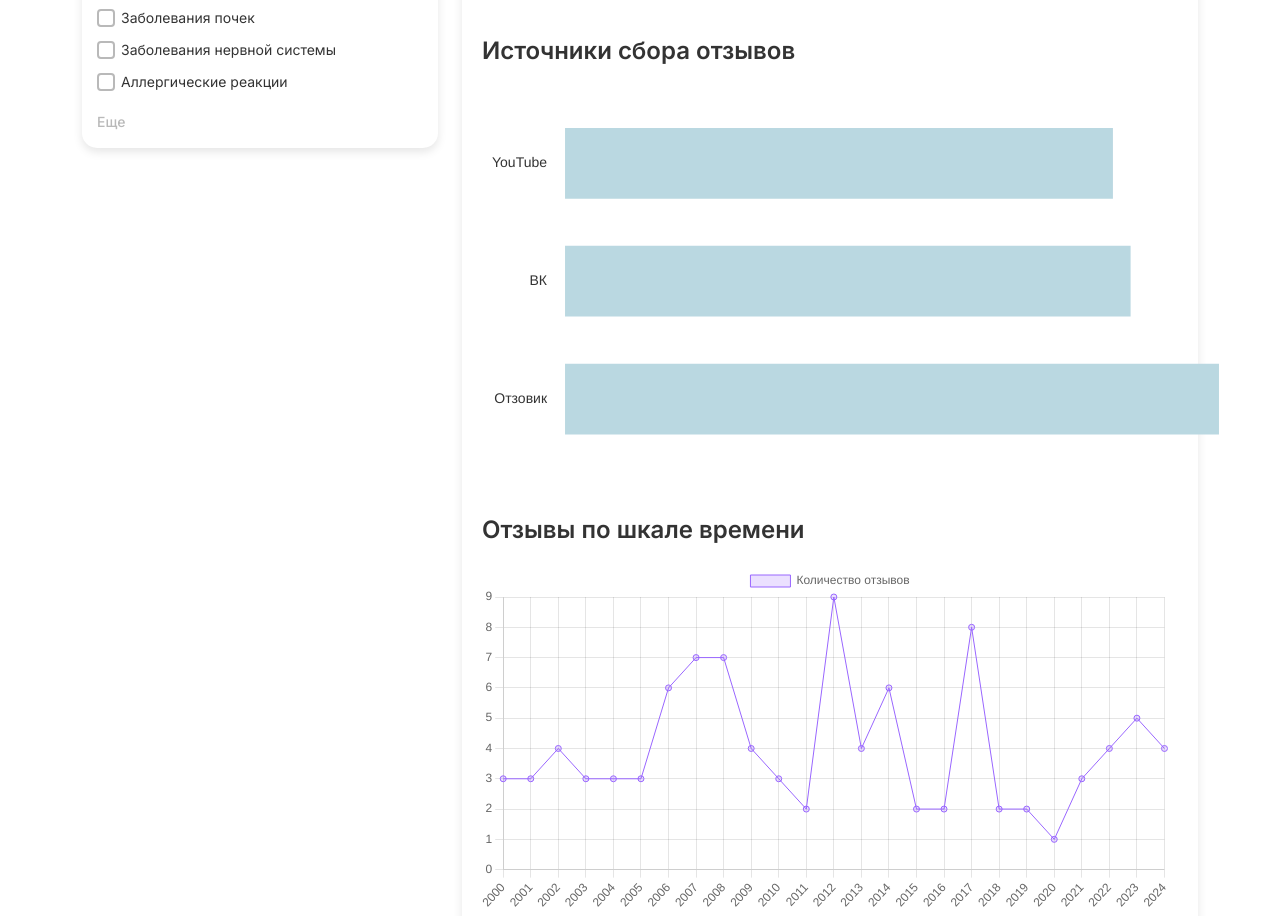
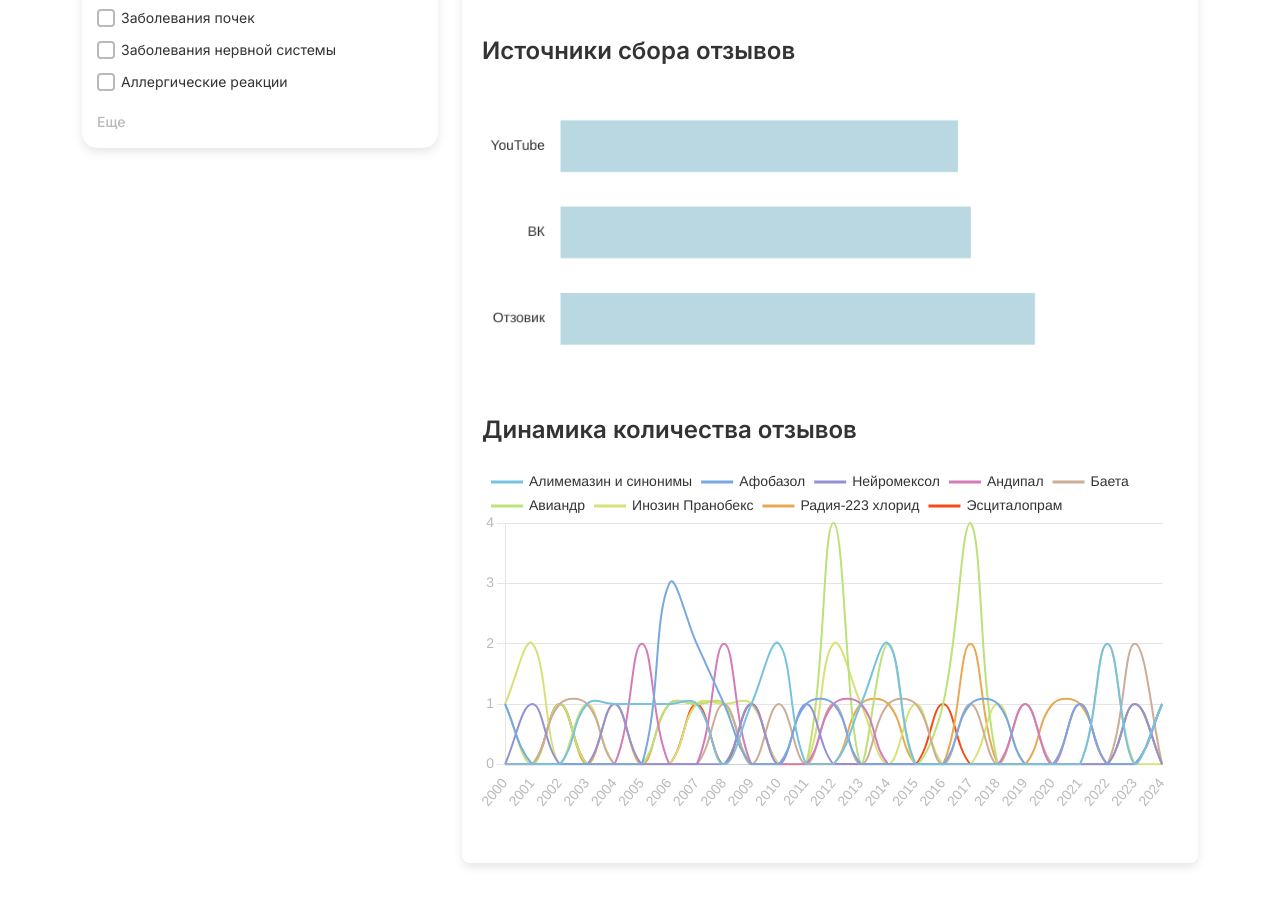
Before and after one commit to ksumarshmallow/MEDBIOTECH, a plain HTML site: page public/index.html in a window 1280 px wide. Shown: the part 840-1756 px from the top of the page. After the commit the page ends 1723 px from the top, so only its background shows below. Drawn offline with nearby package versions, Linux system fonts and the light colour scheme.

Commit message:
bar and time charts updated

```diff
--- a/public/index.html
+++ b/public/index.html
@@ -237,10 +237,10 @@
                 </div>
                 <div class="chart-block" id="sources-chart-block">
                     <h3>Источники сбора отзывов</h3>
-                    <canvas id="sources-chart"></canvas>
+                    <canvas id="sources-bar-chart"></canvas>
                 </div>
                 <div class="chart-block">
-                    <h3>Отзывы по шкале времени</h3>
+                    <h3>Динамика количества отзывов</h3>
                     <canvas id="timeline-chart"></canvas>
                 </div>
             </div>
--- a/public/scripts/dataloader.js
+++ b/public/scripts/dataloader.js
@@ -56,9 +56,6 @@ export function filterReviews() {
         const reviewCatSymptoms = review.НР.split('; ').map(source => source.trim());
         const matchesCatSymptoms = selectedCatSymptoms.length === 0 ||
                                   selectedCatSymptoms.some(cat => reviewCatSymptoms.includes(cat));
-
-        // console.log(`${selectedCatSymptoms}, ${reviewCatSymptoms.some(source => source.includes(selectedCatSymptoms))}`)
-        // console.log(`Отзыв: ${review.Лекарство}, Источник: ${review.Источник}, Год: ${review.Год}, НР: ${reviewCatSymptoms}`);
 
         return matchesDrug && matchesSource && matchesYear && matchesCatSymptoms;
     });
@@ -181,8 +178,10 @@ function updateCharts(filteredReviews) {
     const sourcesLabels = Object.keys(sourcesData);
     const sourcesValues = Object.values(sourcesData);
 
-    const sourcesChartCanvas = document.getElementById('sources-chart').getContext('2d');
-    const sourcesChartInstance = new Chart(sourcesChartCanvas, {
+    const sourcesChartCanvas = document.getElementById('sources-bar-chart').getContext('2d');
+
+    if (sourcesChartInstance) sourcesChartInstance.destroy();
+    sourcesChartInstance = new Chart(sourcesChartCanvas, {
         type: 'bar',
         data: {
             labels: sourcesLabels,
@@ -198,8 +197,8 @@ function updateCharts(filteredReviews) {
         },
         options: {
             indexAxis: 'y',
-            responsive: false,
-            maintainAspectRatio: false,
+            responsive: true,
+            maintainAspectRatio: true,
             plugins: {
                 legend: {
                     display: false,
@@ -237,7 +236,7 @@ function updateCharts(filteredReviews) {
                     ticks: {
                         color: '#333',
                         font: {
-                            size: 14,
+                            size: 16,
                             weight: 'normal'
                         },
                         align: 'left',
@@ -251,32 +250,106 @@ function updateCharts(filteredReviews) {
 
     // 4. Отзывы по шкале времени
     const timelineData = {};
+
+    //  группировка по лекарствам и годам
     filteredReviews.forEach(review => {
-        timelineData[review.Год] = (timelineData[review.Год] || 0) + 1;
+        if (!timelineData[review.Лекарство]) {
+            timelineData[review.Лекарство] = {};
+        }
+        timelineData[review.Лекарство][review.Год] =
+            (timelineData[review.Лекарство][review.Год] || 0) + 1;
     });
-    const timelineLabels = Object.keys(timelineData).sort();
-    const timelineValues = timelineLabels.map(year => timelineData[year]);
 
-    console.log(`${timelineData}`)
+    const timelineLabels = [...new Set(filteredReviews.map(r => r.Год))].sort();
+
+    let maxReviews = 0;
+    Object.keys(timelineData).forEach(drug => {
+        Object.values(timelineData[drug]).forEach(reviews => {
+            if (reviews > maxReviews) {
+                maxReviews = reviews;
+            }
+        });
+    });
+
+    // для каждого лекарства свой датасет
+    function generateMultiGradientColors(colors, count) {
+        if (count <= colors.length) {
+            return colors.slice(0, count); // Если лекарств мало, берем готовые цвета
+        }
+
+        const resultColors = [];
+        for (let i = 0; i < count; i++) {
+            const ratio = i / (count - 1);
+            const index = Math.floor(ratio * (colors.length - 1)); // Находим, между какими цветами интерполировать
+            const nextIndex = Math.min(index + 1, colors.length - 1);
+
+            const start = colors[index].match(/\w\w/g).map(c => parseInt(c, 16));
+            const end = colors[nextIndex].match(/\w\w/g).map(c => parseInt(c, 16));
+
+            const color = start.map((c, j) => Math.round(c + (end[j] - c) * (ratio * (colors.length - 1) - index)));
+            resultColors.push(`#${color.map(c => c.toString(16).padStart(2, '0')).join('')}`);
+        }
+        return resultColors;
+    }
+
+    // const baseColors = ['#BAD8E1', '#BAC0E1', '#E1BACD', '#D6E1BA', '#DCDCDC', '#F54C19'];
+    const baseColors = ['#78C2E1', '#7898E1', '#E178B3', '#B7E178', '#E1E178', '#F54C19'];
+
+    const drugNames = Object.keys(timelineData);
+    const drugColors = generateMultiGradientColors(baseColors, drugNames.length);
+
+    const datasets = drugNames.map((drug, index) => ({
+        label: drug,
+        data: timelineLabels.map(year => timelineData[drug][year] || 0),
+        borderColor: drugColors[index] || '#9966FF',
+        backgroundColor: drugColors[index] || '#9966FF',
+        borderWidth: 2,
+        pointRadius: 0,
+        tension: 0.4
+    }));
 
     if (timelineChartInstance) timelineChartInstance.destroy();
     const timelineChartCanvas = document.getElementById('timeline-chart').getContext('2d');
+
     timelineChartInstance = new Chart(timelineChartCanvas, {
         type: 'line',
         data: {
             labels: timelineLabels,
-            datasets: [{
-                label: 'Количество отзывов',
-                data: timelineValues,
-                backgroundColor: 'rgba(153, 102, 255, 0.2)',
-                borderColor: 'rgba(153, 102, 255, 1)',
-                borderWidth: 1
-            }]
+            datasets: datasets
         },
         options: {
+            plugins: {
+                legend: {
+                    display: true,
+                    position: 'top',
+                    align: 'start',
+                    labels: {
+                        color: '#333',
+                        boxHeight: 1,
+                        boxWidth: 30,
+                        font: {
+                            size: 14
+                        },
+                    }
+                },
+                tooltip: {
+                    enabled: true,
+                    intersect: false
+                },
+            },
             scales: {
+                x: {
+                    ticks: { color: '#B9B9B9', font: { size: 14 } },
+                    grid: { display: false }
+                },
                 y: {
-                    beginAtZero: true
+                    ticks: { color: '#B9B9B9', font: { size: 14 }, stepSize: 1},
+                    grid: { display: true, color: 'rgba(0, 0, 0, 0.1)' },
+                    beginAtZero: true,
+                    // min: -0.1,
+                    // suggestedMin: -0.1,
+                    // max: maxReviews + 1,
+                    // suggestedMax: maxReviews + 1,
                 }
             }
         }
--- a/public/style.css
+++ b/public/style.css
@@ -497,10 +497,9 @@ h3 {
 
 /* ~~~~~~~~~~~~~~~~~~~~~~~~~~~~~~~~~~ */
 /* III. ИСТОЧНИКИ СБОРА ОТЗЫВОВ */
-#sources-chart {
-    width: 800px !important;
-    height: 400px !important;
-    margin: 2 auto;
+#sources-bar-chart {
+    width: 600px !important;
+    height: 300px !important;
 }
 
 /* ~~~~~~~~~~~~~~~~~~~~~~~~~~~~~~~~~~ */
```
